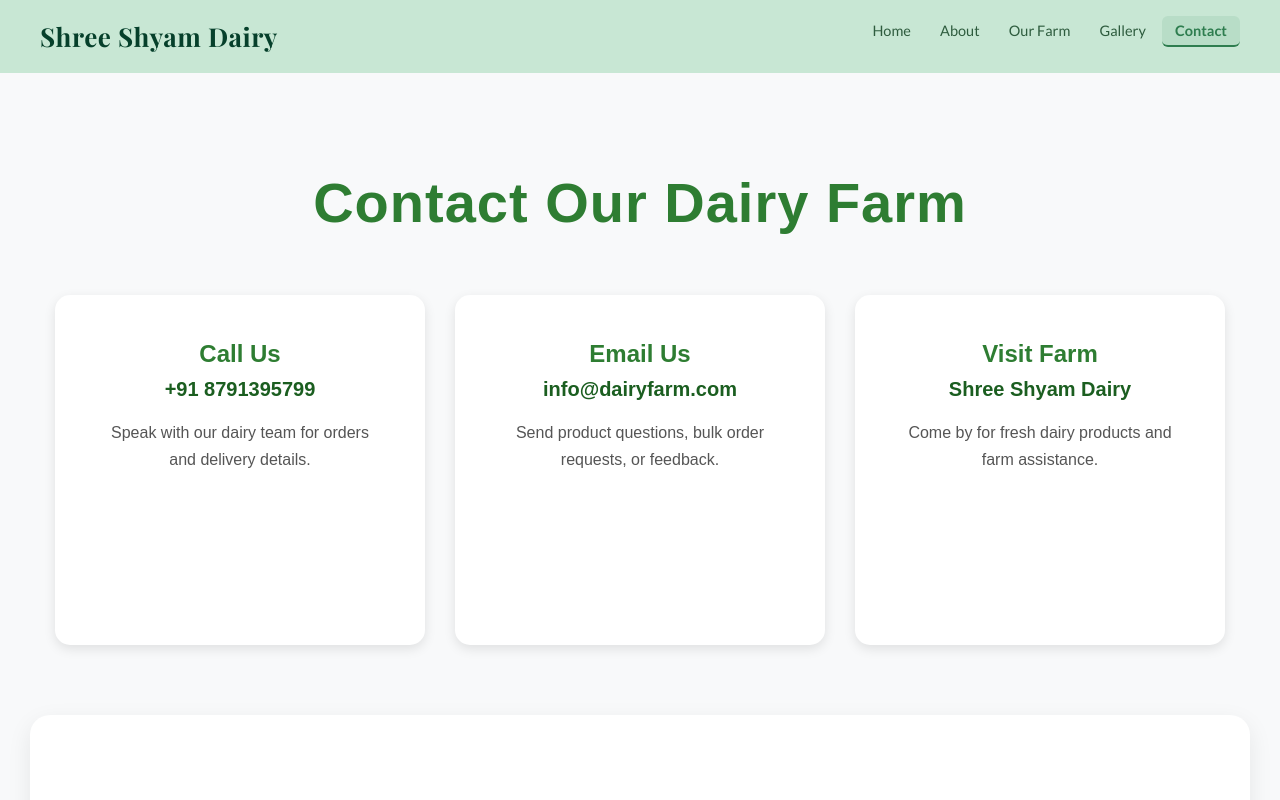
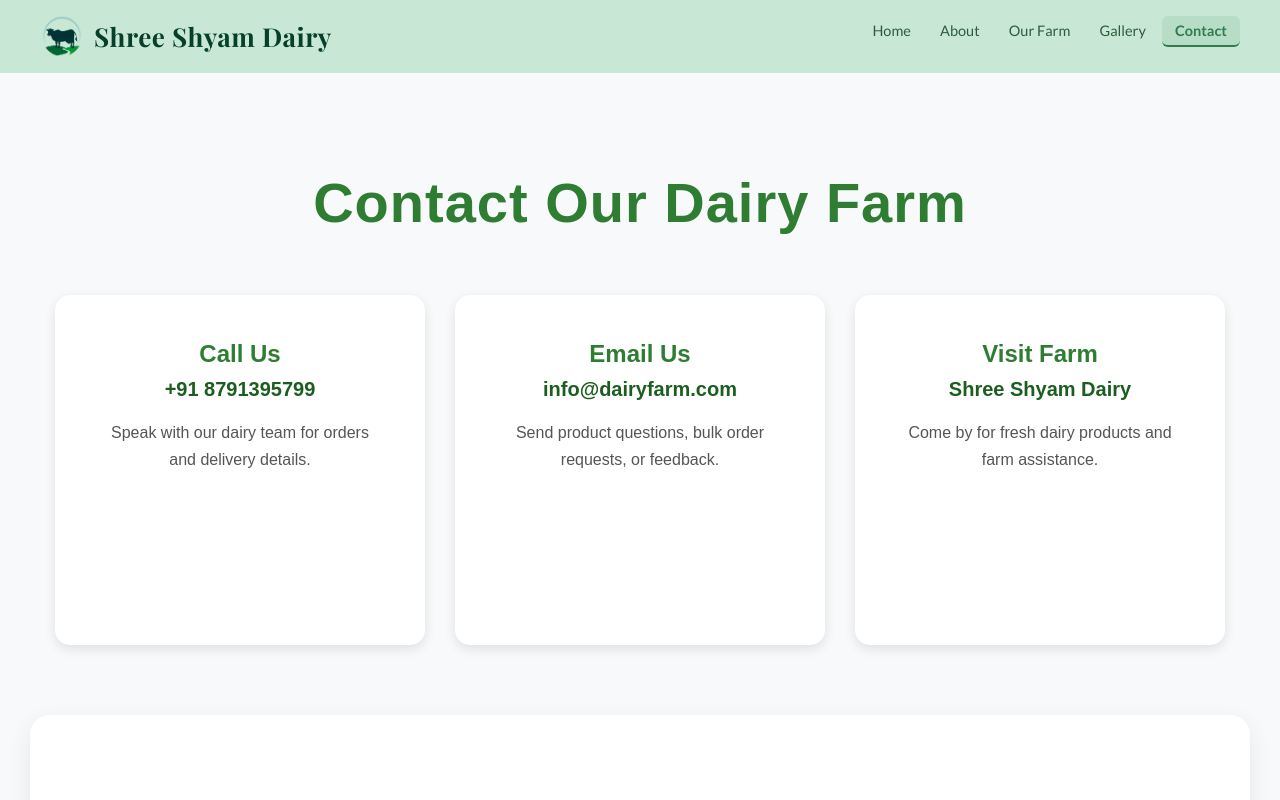
Before and after one commit to Adhawan006/Dairy_Farm_Website, a React (Vite) app: page /contact in a window 1280 px wide. Shown: the top 800 px of the page. Built offline with nearby package versions, Linux system fonts and the light colour scheme.

Commit message:
Added logo and updated Navbar
Added a logo image in /src/assets
Modified Navbar.jsx and Navbar.css to add the logo to the Navigation Bar.

```diff
--- a/src/components/Navbar.css
+++ b/src/components/Navbar.css
@@ -48,7 +48,15 @@
   text-decoration: none;
   display: flex;
   align-items: center;
+  gap: 10px;
   flex-shrink: 0;
+}
+
+.navbar__logo-img {
+  height: 44px;
+  width: 44px;
+  object-fit: contain;
+  display: block;
 }
 
 .navbar__logo-name {
--- a/src/components/Navbar.jsx
+++ b/src/components/Navbar.jsx
@@ -1,5 +1,6 @@
 import { useState, useEffect } from "react";
 import { Link, useLocation } from "react-router-dom";
+import dairyLogo from "../assets/dairy-logo.png";
 import "./Navbar.css";
 
 const navLinks = [
@@ -32,6 +33,7 @@
 
           {/* Logo */}
           <Link to="/" className="navbar__logo">
+            <img src={dairyLogo} alt="Shree Shyam Dairy Logo" className="navbar__logo-img" />
             <div className="navbar__logo-name">Shree Shyam Dairy</div>
           </Link>
 
```
Also changed, not shown: src/assets/dairy-logo.png (added).
